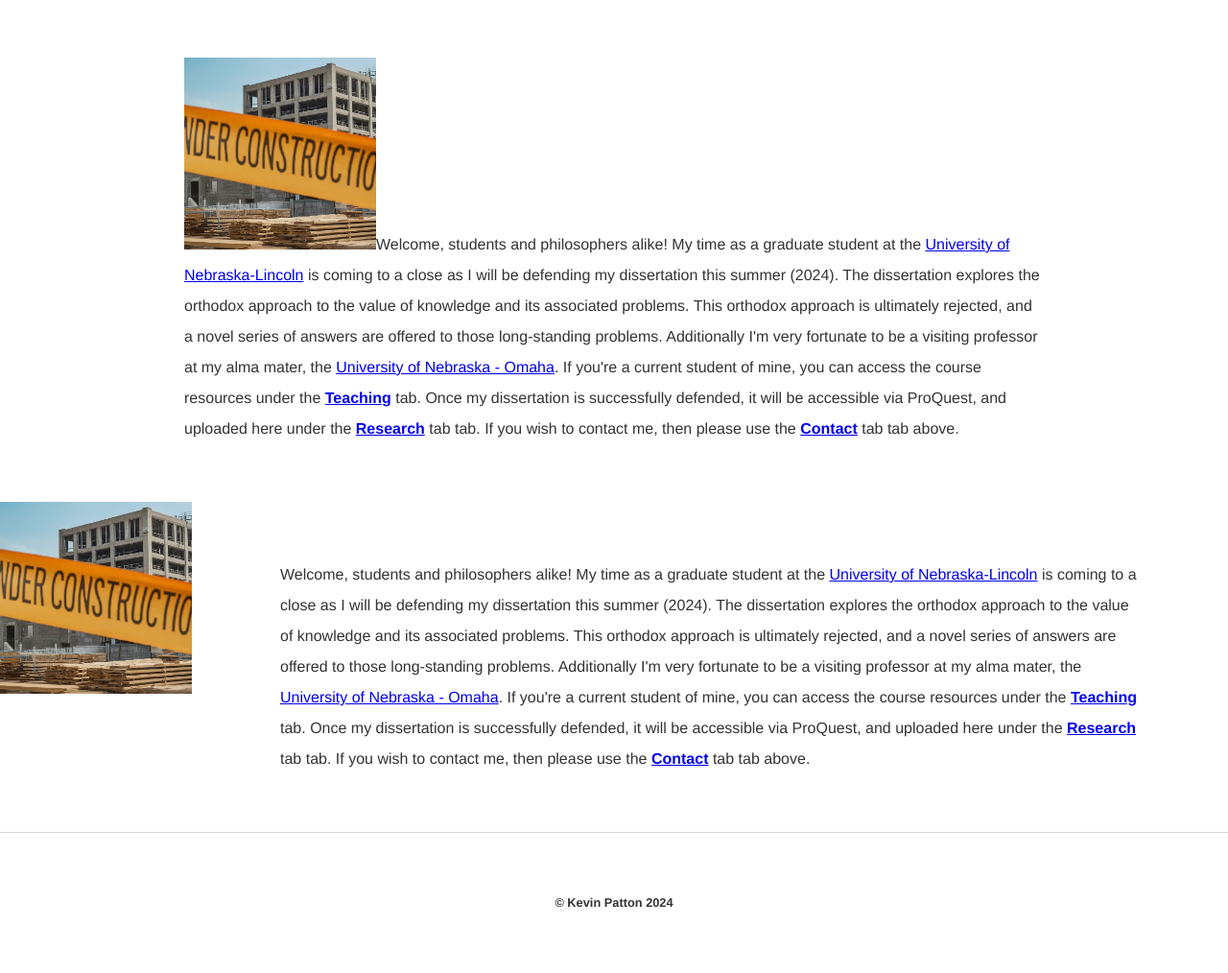
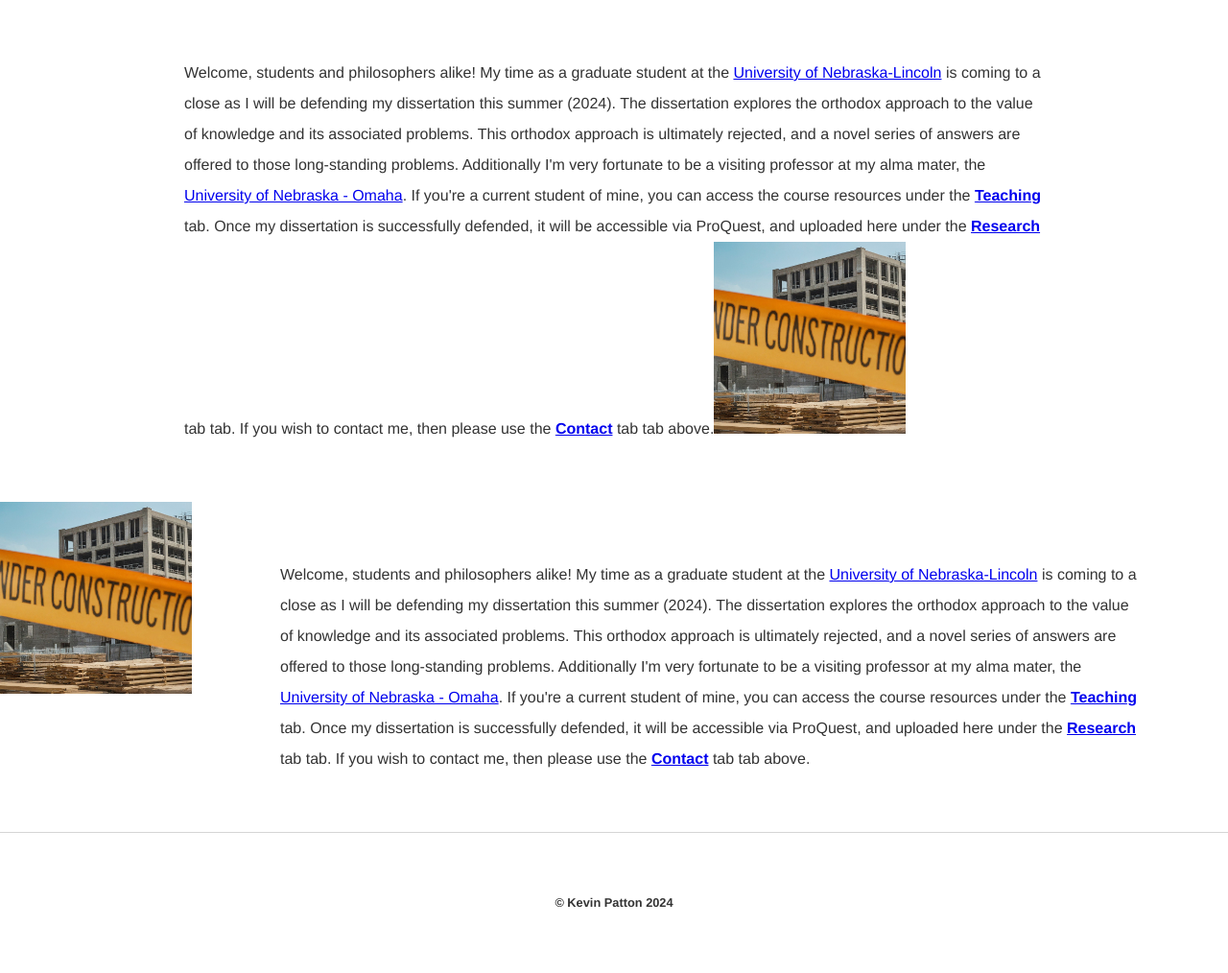
Before and after one commit to kevinjpatton/kevinjpatton.github.io, a Jekyll site: the page built from test.html, in a window 1280 px wide. Shown: the part 348-1362 px from the top of the page at 96% size. Built offline with Jekyll 4.4.1, drawn with Linux system fonts in a browser that asks for light colours; Markdown is read by kramdown in place of the engine named in the settings.

Commit message:
Update test.html

```diff
--- a/test.html
+++ b/test.html
@@ -4,7 +4,7 @@
 ---
 <!-- /.blurb -->
 <div class="blurb">
-<p> <img src="/teaching/Under_Construction.jpg" alt="Under Construction" class="thumbnail">Welcome, students and philosophers alike! My time as a graduate student at the  <a href="http://www.unl.edu/philosophy/graduate-students#patton" target="_blank">University of Nebraska-Lincoln</a> is coming to a close as I will be defending my dissertation this summer (2024). The dissertation explores the orthodox approach to the value of knowledge and its associated problems. This orthodox approach is ultimately rejected, and a novel series of answers are offered to those long-standing problems. Additionally I'm very fortunate to be a visiting professor at my alma mater, the <a href="https://www.unomaha.edu/college-of-arts-and-sciences/philosophy/about-us/directory/kevin-patton.php" target="_blank">University of Nebraska - Omaha</a>. If you're a current student of mine, you can access the course resources under the <b><a href="/teaching/index.html" >Teaching</a></b> tab. Once my dissertation is successfully defended, it will be accessible via ProQuest, and uploaded here under the <b><a href="/teaching/index.html">Research</a></b> tab tab. If you wish to contact me, then please use the <b><a href="/teaching/index.html">Contact</a></b> tab tab above.</p>
+<p>Welcome, students and philosophers alike! My time as a graduate student at the  <a href="http://www.unl.edu/philosophy/graduate-students#patton" target="_blank">University of Nebraska-Lincoln</a> is coming to a close as I will be defending my dissertation this summer (2024). The dissertation explores the orthodox approach to the value of knowledge and its associated problems. This orthodox approach is ultimately rejected, and a novel series of answers are offered to those long-standing problems. Additionally I'm very fortunate to be a visiting professor at my alma mater, the <a href="https://www.unomaha.edu/college-of-arts-and-sciences/philosophy/about-us/directory/kevin-patton.php" target="_blank">University of Nebraska - Omaha</a>. If you're a current student of mine, you can access the course resources under the <b><a href="/teaching/index.html" >Teaching</a></b> tab. Once my dissertation is successfully defended, it will be accessible via ProQuest, and uploaded here under the <b><a href="/teaching/index.html">Research</a></b> tab tab. If you wish to contact me, then please use the <b><a href="/teaching/index.html">Contact</a></b> tab tab above.<img src="/teaching/Under_Construction.jpg" alt="Under Construction" class="thumbnail"></p>
 </div>
 
 <div class="thumbnail-container">
```
